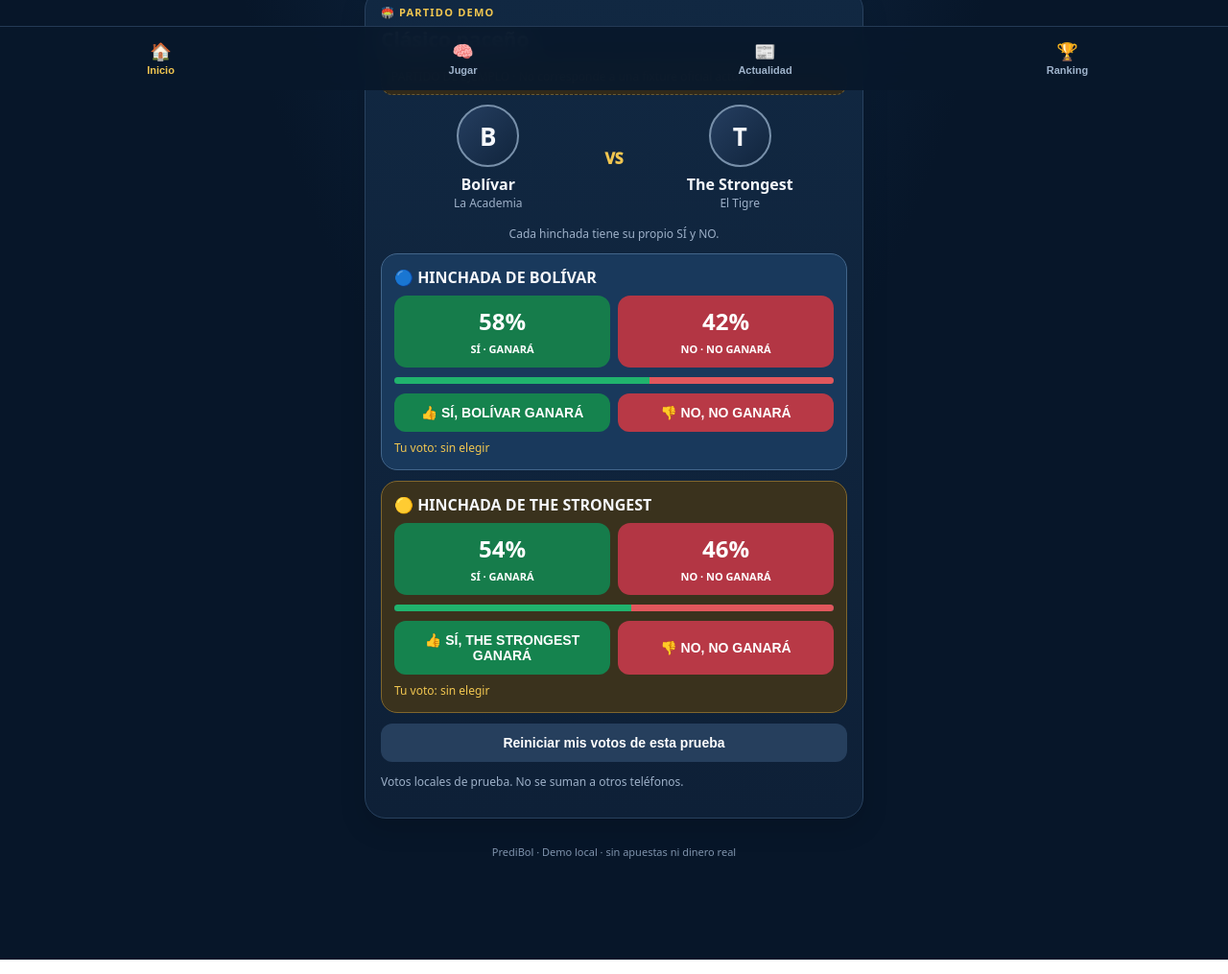
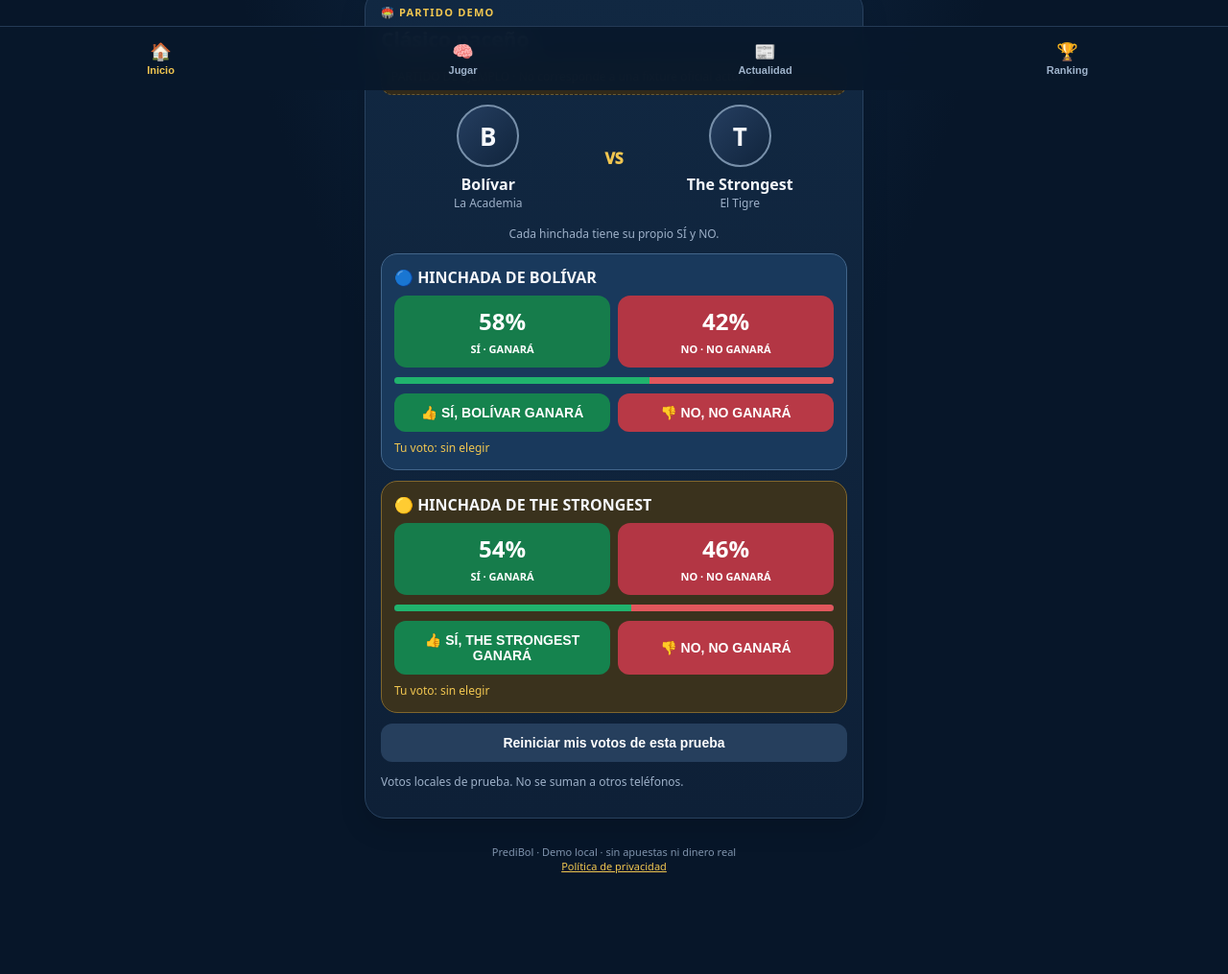
Before and after one commit to gustrivero40-cell/Predibol, a website: page index.html in a window 1280 px wide. Shown: the part 706-1721 px from the top of the page at 96% size. Drawn offline with Linux system fonts and the light colour scheme.

Commit message:
Link privacy policy from app footer

```diff
--- a/index.html
+++ b/index.html
@@ -11,7 +11,7 @@
 <section id="trivia" class="view"><div class="panel"><div class="kicker">🧠 DOÑA · TRIVIA BETA</div><h2>Preguntas rápidas</h2><p class="small">140 preguntas. Rota categorías y dificultades, mezcla las opciones y evita repetir las últimas 9 preguntas en este teléfono.</p><div id="quiz"></div><button class="btn gold full" onclick="newQuiz()">OTRA RONDA</button></div></section>
 <section id="news" class="view"><div class="panel"><div class="kicker">📰 ACTUALIDAD AUTOMÁTICA</div><h2>Noticias · Bolivia, Mundo y Deportes</h2><div class="small" id="newsUpdated">Cargando noticias…</div><div class="row" style="gap:6px;flex-wrap:wrap;margin:12px 0"><button class="btn" onclick="filterNews('Todas')">Todas</button><button class="btn" onclick="filterNews('Bolivia')">Bolivia</button><button class="btn" onclick="filterNews('Mundo')">Mundo</button><button class="btn" onclick="filterNews('Deportes')">Deportes</button></div><div id="newsList"><div class="notice">Conectando fuentes de noticias…</div></div><p class="small">Titulares y enlaces de fuentes publicadas. PrediBol muestra atribución y abre la noticia original.</div></section>
 <section id="rank" class="view"><div class="panel"><div class="kicker">🏆 RANKING BETA</div><h2>Mis puntos</h2><div class="rankrow"><b>Trivia acertada</b><strong id="points">0 pts</strong></div><div class="rankrow"><b>Votos guardados</b><strong id="voteCount">0</strong></div><div class="notice" style="margin-top:12px">Ranking compartido entre jugadores requiere un servidor/backend. Esta demo solo muestra estadísticas de este dispositivo.</div></div></section>
-<div class="footer">PrediBol · Demo local · sin apuestas ni dinero real</div></main>
+<div class="footer">PrediBol · Demo local · sin apuestas ni dinero real<br><a href="./privacidad.html" style="color:#f1c650">Política de privacidad</a></div></main>
 <nav class="nav"><button class="active" data-view="home" onclick="showView('home')"><span>🏠</span>Inicio</button><button data-view="trivia" onclick="showView('trivia')"><span>🧠</span>Jugar</button><button data-view="news" onclick="showView('news')"><span>📰</span>Actualidad</button><button data-view="rank" onclick="showView('rank')"><span>🏆</span>Ranking</button></nav>
 <script>
 const KEY='predibol_beta_v2';let data={};try{data=JSON.parse(localStorage.getItem(KEY)||'{}');if(!data||typeof data!=='object'||Array.isArray(data))data={}}catch(e){data={}};data.votes=data.votes&&typeof data.votes==='object'?data.votes:{bolivar:null,strongest:null};data.votes.bolivar=['yes','no'].includes(data.votes.bolivar)?data.votes.bolivar:null;data.votes.strongest=['yes','no'].includes(data.votes.strongest)?data.votes.strongest:null;data.points=Number.isFinite(data.points)&&data.points>=0?data.points:0;const $=id=>document.getElementById(id);
```
